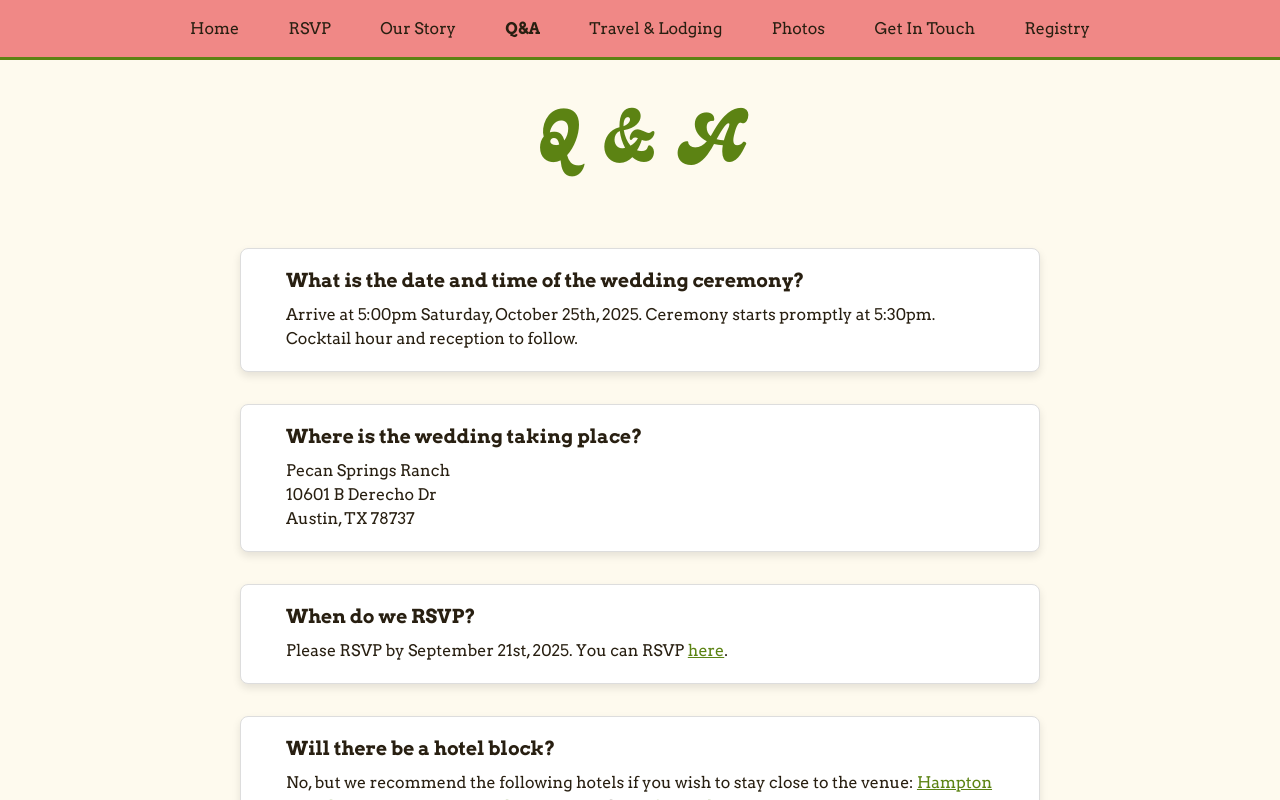
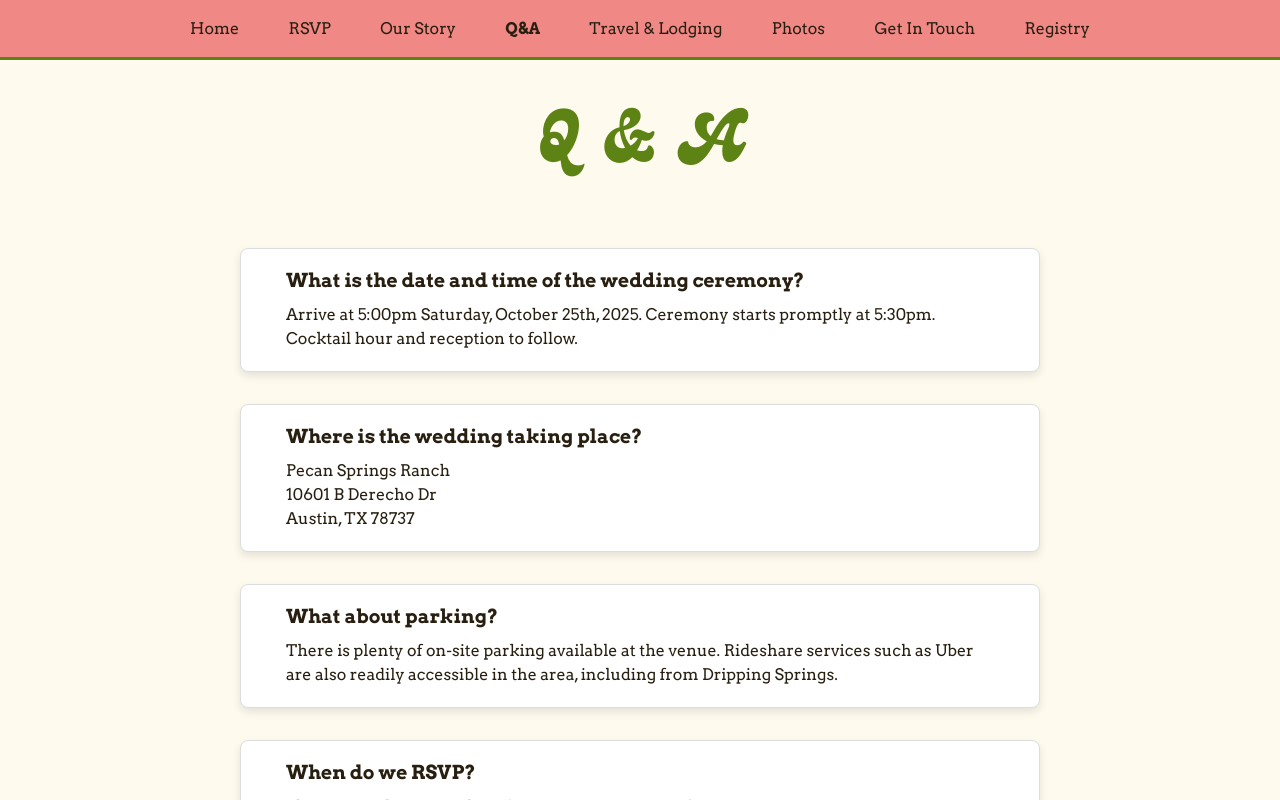
Before and after one commit to jamesjamail/susie-and-james-wedding, a Next.js app in the folder next/: page /q-and-a in a window 1280 px wide. Shown: the top 800 px of the page. Built offline with nearby package versions, Linux system fonts and the light colour scheme.

Commit message:
fix(faq): add parking faq

```diff
--- a/next/src/app/q-and-a/page.tsx
+++ b/next/src/app/q-and-a/page.tsx
@@ -20,6 +20,10 @@ const faqData = [
         Austin, TX 78737
       </span>
     ),
+  },
+    {
+    question: "What about parking?",
+    answer: <span>There is plenty of on-site parking available at the venue. Rideshare services such as Uber are also readily accessible in the area, including from Dripping Springs.</span>,
   },
   {
     question: "When do we RSVP?",
@@ -118,6 +122,7 @@ const faqData = [
     question: "Are children allowed?",
     answer: <span>We love your little ones, but this is an adults-only event.</span>,
   },
+
   {
     question: "Anything to be aware of in Austin this weekend?",
     answer: (
```
